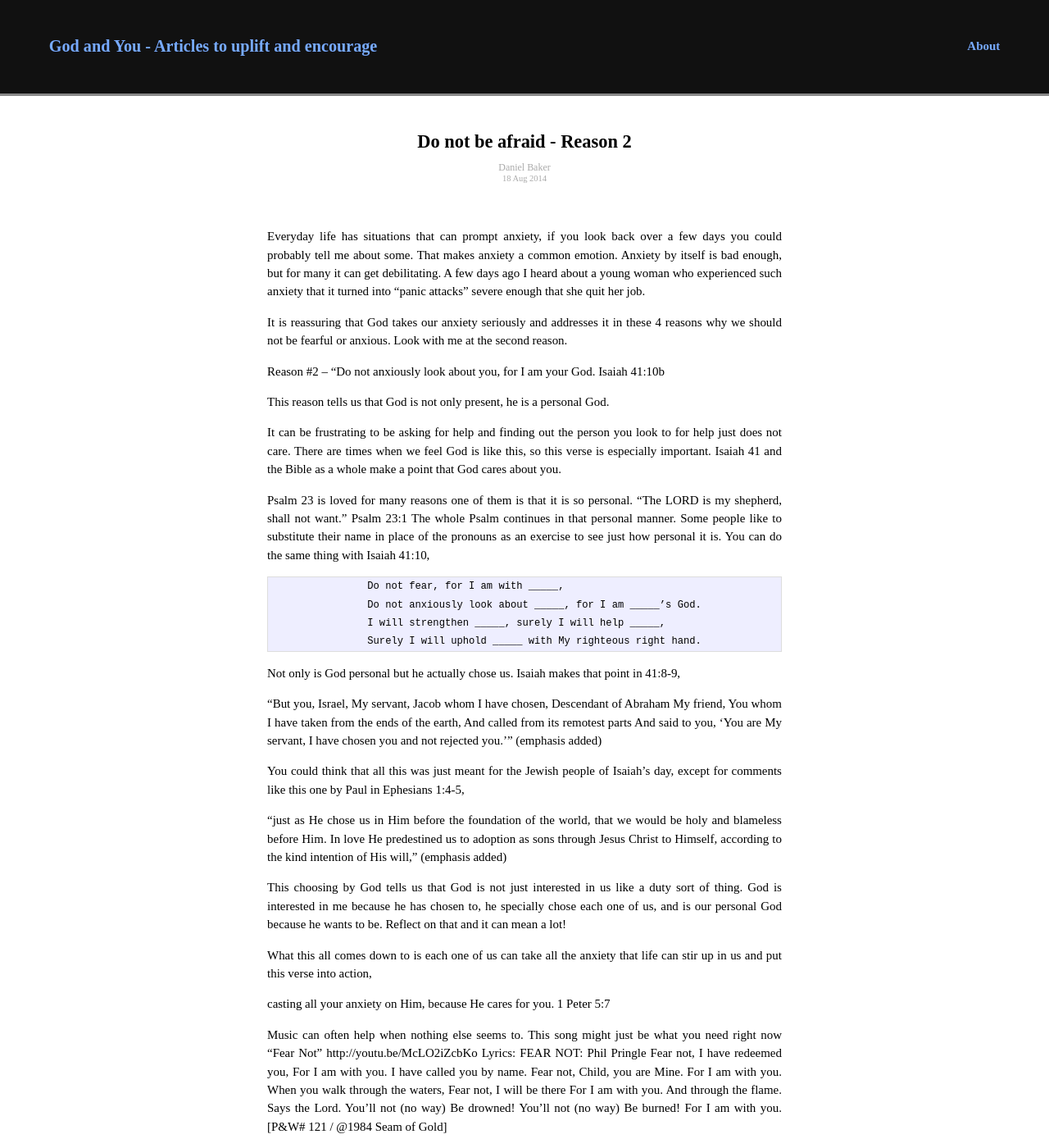
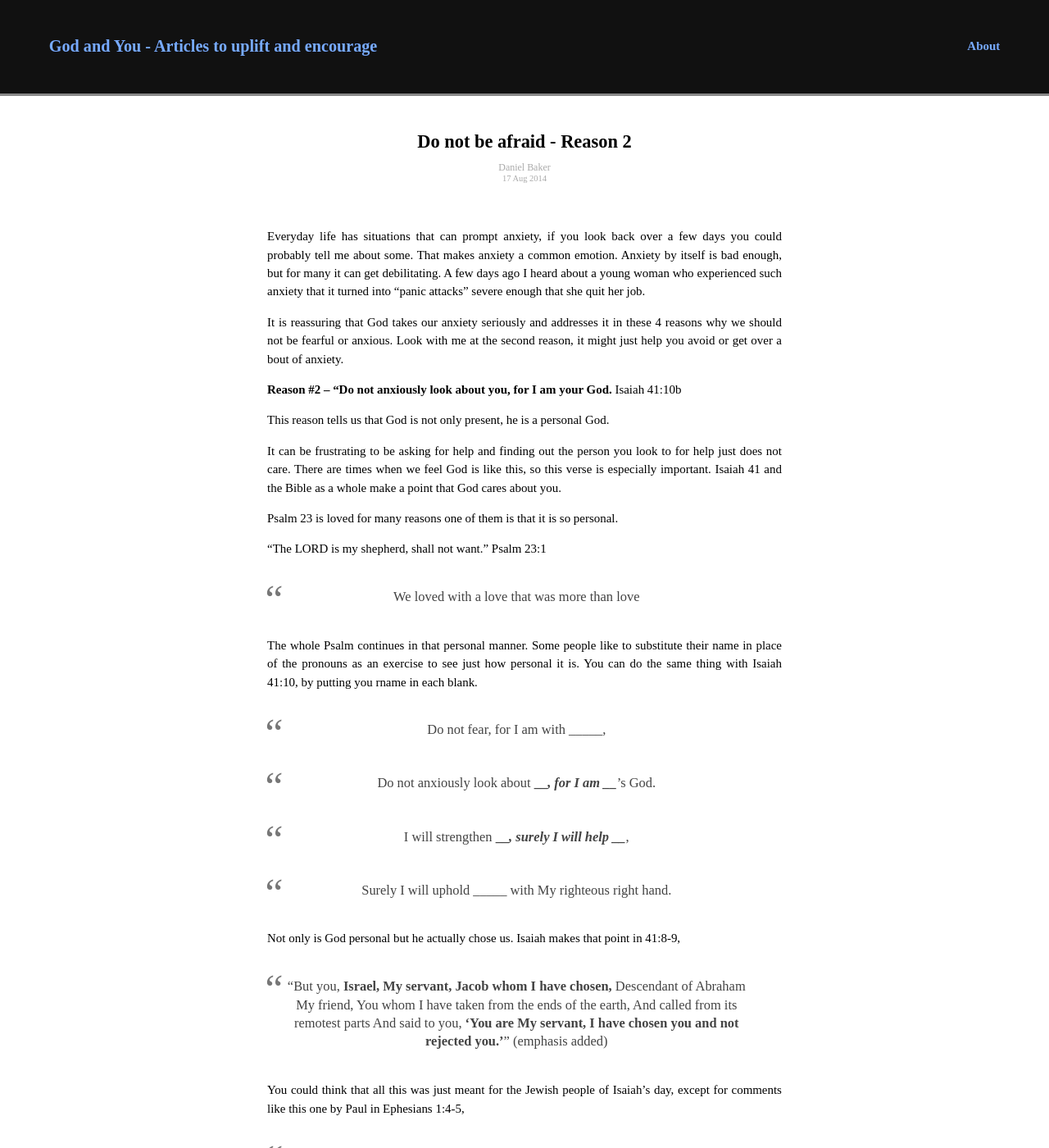
Before and after one commit to dbb1292/dbb1292.github.io, a Jekyll site: the page built from _posts/2014-08-18-Fear-Not-Reason-2.md, in a window 1280 px wide and 1400 px high. Shown: the whole window at 82% size. Built offline with Jekyll 4.4.1, drawn with Linux system fonts in a browser that asks for light colours; some web fonts are replaced; Markdown is read by kramdown in place of the engine named in the settings; comment, search, counter and statistics services are not loaded; some of the changed text lies outside the part shown.

Commit message:
Updated 2014-08-18-Fear-Not-Reason-2.md

```diff
--- a/_posts/2014-08-18-Fear-Not-Reason-2.md
+++ b/_posts/2014-08-18-Fear-Not-Reason-2.md
@@ -1,58 +1,70 @@
 ---
 layout: post
 published: true
-title:  Do not be afraid - Reason 2
+title: "Do not be afraid - Reason 2"
 category: articles
-tags: Fear, Anxiety, Peace, Personal God, Isaiah 41:10
+tags: "Fear, Anxiety, Peace, Personal God, Isaiah 41:10"
 author: Daniel Baker
-date:  2014-08-18
+date:
+  - 2014-08-18T00:00:00.000Z
+  - "Sun Aug 17 2014 20:00:00 GMT-0400 (Eastern Daylight Time)"
 ---
 
 Everyday life has situations that can prompt anxiety, if you look back over a few days you could probably tell me about some. That makes anxiety a common emotion. Anxiety by itself is bad enough, but for many it can get debilitating. A few days ago I heard about a young woman who experienced such anxiety that it turned into “panic attacks” severe enough that she quit her job.
 
-It is reassuring that God takes our anxiety seriously and addresses it in these 4 reasons why we should not be fearful or anxious. Look with me at the second reason.
+It is reassuring that God takes our anxiety seriously and addresses it in these 4 reasons why we should not be fearful or anxious. Look with me at the second reason, it might just help you avoid or get over a bout of anxiety.
 
-Reason #2 – “Do not anxiously look about you, for I am your God. Isaiah 41:10b
+**Reason #2 – “Do not anxiously look about you, for I am your God.** Isaiah 41:10b
 
 This reason tells us that God is not only present, he is a personal God.
 
 It can be frustrating to be asking for help and finding out the person you look to for help just does not care. There are times when we feel God is like this, so this verse is especially important. Isaiah 41 and the Bible as a whole make a point that God cares about you.
 
-Psalm 23 is loved for many reasons one of them is that it is so personal. “The LORD is my shepherd, shall not want.” Psalm 23:1 The whole Psalm continues in that personal manner. Some people like to substitute their name in place of the pronouns as an exercise to see just how personal it is. You can do the same thing with Isaiah 41:10,
+Psalm 23 is loved for many reasons one of them is that it is so personal.
 
-			Do not fear, for I am with _____,
-			Do not anxiously look about _____, for I am _____’s God.
-			I will strengthen _____, surely I will help _____,
-			Surely I will uphold _____ with My righteous right hand.
+“The LORD is my shepherd, shall not want.” Psalm 23:1
+
+> We loved with a love that was more than love
+
+The whole Psalm continues in that personal manner. Some people like to substitute their name in place of the pronouns as an exercise to see just how personal it is. You can do the same thing with Isaiah 41:10, by putting you rname in each blank.
+
+> Do not fear, for I am with _____,
+
+> Do not anxiously look about _____, for I am _____’s God.
+
+> I will strengthen _____, surely I will help _____,
+
+> Surely I will uphold _____ with My righteous right hand.
 
 Not only is God personal but he actually chose us. Isaiah makes that point in 41:8-9,
 
-“But you, Israel, My servant, Jacob whom I have chosen, Descendant of Abraham My friend,  You whom I have taken from the ends of the earth, And called from its remotest parts And said to you, ‘You are My servant, I have chosen you and not rejected you.’” (emphasis added)
+> “But you, **Israel, My servant, Jacob whom I have chosen,** Descendant of Abraham My friend,  You whom I have taken from the ends of the earth, And called from its remotest parts And said to you, **‘You are My servant, I have chosen you and not rejected you.’**” (emphasis added)
 
 You could think that all this was just meant for the Jewish people of Isaiah’s day, except for comments like this one by Paul in Ephesians 1:4-5,
 
-“just as He chose us in Him before the foundation of the world, that we would be holy and blameless before Him. In love He predestined us to adoption as sons through Jesus Christ to Himself, according to the kind intention of His will,” (emphasis added)
+> “ **just as He chose us in Him** before the foundation of the world, that we would be holy and blameless before Him. In love He predestined us to adoption as sons through Jesus Christ to Himself, according to the kind intention of His will,” (emphasis added)
 
 This choosing by God tells us that God is not just interested in us like a duty sort of thing. God is interested in me because he has chosen to, he specially chose each one of us, and is our personal God because he wants to be. Reflect on that and it can mean a lot!
 
 What this all comes down to is each one of us can take all the anxiety that life can stir up in us and put this verse into action,
 
-casting all your anxiety on Him, because He cares for you.   1 Peter 5:7
+> casting all your anxiety on Him, because He cares for you.   1 Peter 5:7
 
 
-Music can often help when nothing else seems to. This song might just be what you need right now "Fear Not"    http://youtu.be/McLO2iZcbKo
+Music can often help when nothing else seems to. This song might just be what you need right now ["Fear Not"]( http://youtu.be/McLO2iZcbKo)
 Lyrics: FEAR NOT:  Phil Pringle
-	Fear not,  I have redeemed you,
-	For I am with you.  I have called you by name.
-	Fear not,  Child, you are Mine.
-	For I am with you.  When you walk through the waters,
-	Fear not,  I will be there
-	For I am with you.  And through the flame.
-	Says the Lord.  You'll not  (no way)
-		Be drowned!
-		You'll not  (no way)
-		Be burned!
-		For I am with you.
-	[P&W# 121 / @1984 Seam of Gold]
+
+    > Fear not,  I have redeemed you,
+	> For I am with you.  I have called you by name.
+	> Fear not,  Child, you are Mine.
+	> For I am with you.  When you walk through the waters,
+	> Fear not,  I will be there
+	> For I am with you.  And through the flame.
+	> Says the Lord.  You'll not  (no way)
+	    > Be drowned!
+	    > You'll not  (no way)
+	    > Be burned!
+	    > For I am with you.
+	   > [P&W# 121 / @1984 Seam of Gold]
 
 All Scripture quotes NASB95
```
